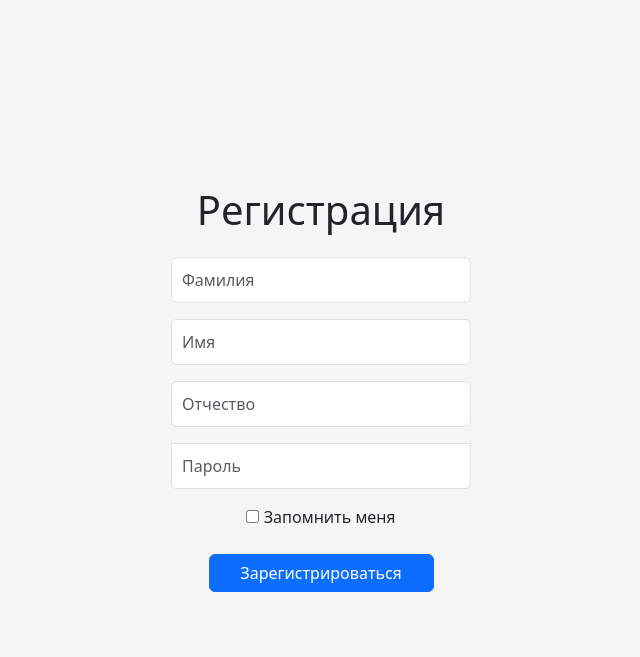
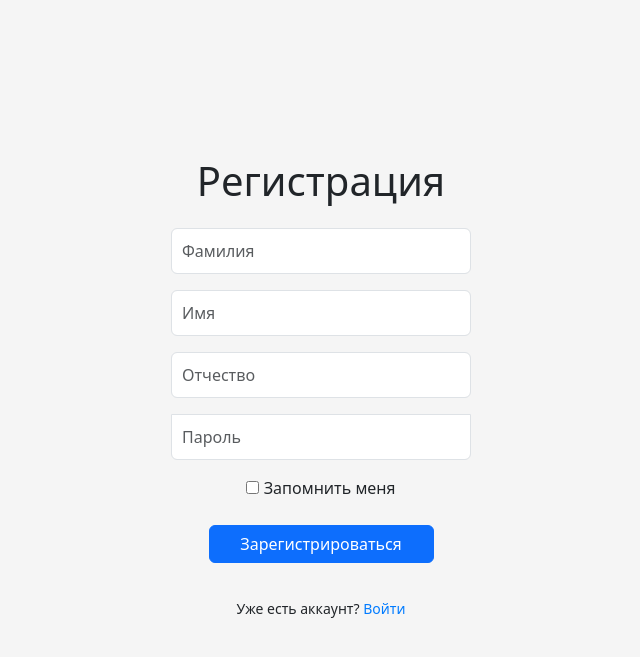
Before and after one commit to vplotnikov16/kegeproject, a Flask app: page /register in a window 1280 px wide. Shown: the part 48-705 px from the top of the page, without its empty margins (319-959 px from the left). Run offline with Flask 3, Linux system fonts and the light colour scheme.

Commit message:
app: стилизация страниц авторизации и регистрации

```diff
--- a/app/static/css/auth.css
+++ b/app/static/css/auth.css
@@ -50,3 +50,19 @@ nav {
     text-align: center;
     flex: 1;
 }
+
+.auth-footer {
+    text-align: center;
+    margin-top: 20px;
+    font-size: 14px;
+}
+
+.auth-footer a {
+    color: #007bff;
+    text-decoration: none;
+    font-weight: 500;
+}
+
+.auth-footer a:hover {
+    text-decoration: underline;
+}
--- a/app/templates/login.html
+++ b/app/templates/login.html
@@ -32,5 +32,9 @@
             {{ form.submit(class="btn btn-primary", type="submit") }}
         </div>
     </form>
+
+    <div class="auth-footer">
+        <p>Еще нет аккаунта? <a href="{{ url_for('pages.register') }}">Зарегистрироваться</a></p>
+    </div>
 </div>
 {% endblock %}
--- a/app/templates/register.html
+++ b/app/templates/register.html
@@ -43,5 +43,9 @@
             {{ form.submit(class="btn btn-primary", type="submit", method="post") }}
         </div>
     </form>
+
+    <div class="auth-footer">
+        <p>Уже есть аккаунт? <a href="{{ url_for('auth.login') }}">Войти</a></p>
+    </div>
 </div>
 {% endblock %}
```
